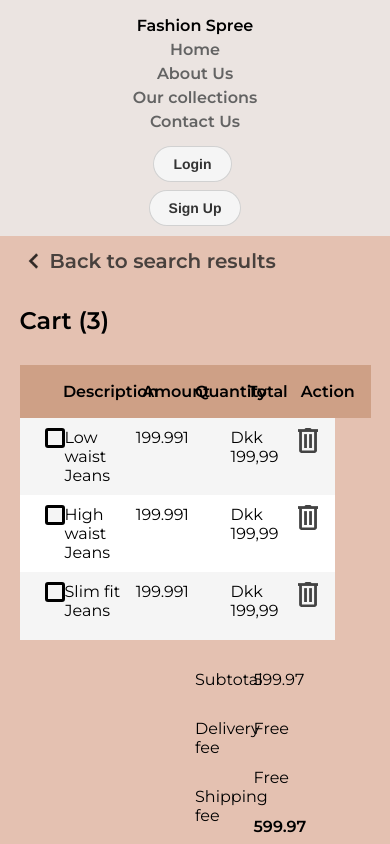
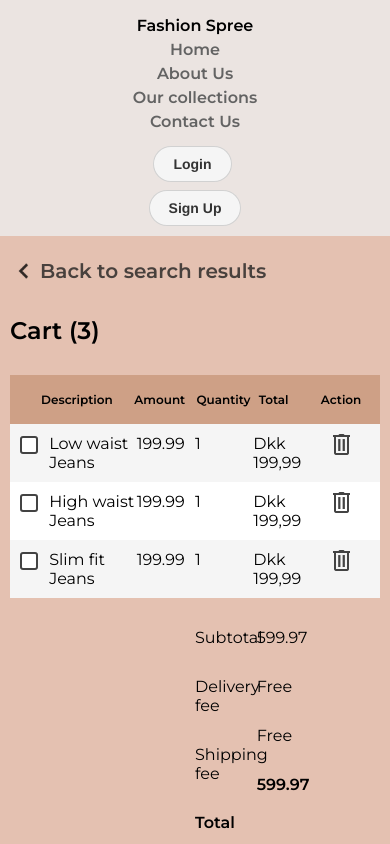
Before and after one commit to HackYourFuture-CPH/Fashion-Spree, a React (Create React App) app in the folder packages/client/: page /shopping-cart in a window 390 px wide. Shown: the top 844 px of the page. Built offline with nearby package versions, Linux system fonts and the light colour scheme; no server answers.

Commit message:
styling checkbox done and adding a few responsiveness for shopping cart

```diff
--- a/packages/client/src/components/Cart/CartSelectedProduct/CartSelectedProduct.styles.css
+++ b/packages/client/src/components/Cart/CartSelectedProduct/CartSelectedProduct.styles.css
@@ -60,55 +60,62 @@
 
 .check-mark img {
   width: 20px;
-  /* visibility: hidden; */
 }
 
-[type='checkbox'] + label {
-  content: '';
+[type='checkbox'] {
+  width: 20px;
+  height: 20px;
+  vertical-align: middle;
+  -webkit-appearance: none;
+  background: none;
+  border: 0;
+  outline: 0;
+  flex-grow: 0;
+  background-color: white;
+  transition: background 300ms;
+  cursor: pointer;
+  margin-left: 15px;
 }
 
-input[type='checkbox'] + label::before {
+[type='checkbox']::before {
   content: '';
-  width: 20px;
-  height: 20px;
-  position: relative;
-  -webkit-appearance: none;
-  display: inline-block;
-  transform: scale(1);
-  opacity: 0;
-}
-
-input[type='checkbox']:checked + label::before {
-  content: '';
-  top: 0;
-  left: -10px;
-  cursor: pointer;
-  background-image: url(../../../assets/check-mark.png);
-  background-repeat: no-repeat;
-  background-position: 0 0;
-  background-size: 20px;
-  height: 20px;
-  width: 20px;
-  padding: 0px;
-  opacity: 1;
-}
-
-input[type='checkbox'] {
-  -webkit-appearance: none;
-  appearance: none;
-  background-color: rgba(245, 245, 245, 1);
-  margin: 0;
-  font: inherit;
-  width: 20px;
-  height: 20px;
-  border: none;
-  margin-left: 15px;
-  border: 3px solid black;
+  color: transparent;
+  display: block;
+  width: inherit;
+  height: inherit;
+  border-radius: inherit;
+  border: 0;
+  background-color: transparent;
+  background-size: contain;
+  box-shadow: inset 0 0 0 2px rgba(67, 67, 67, 1);
   border-radius: 3px;
 }
 
-@media only screen and (max-width: 578px) {
-  .cart-selected-wrapper {
-    width: 90%;
+/* Checked */
+[type='checkbox']:checked {
+  background-color: white;
+}
+
+[type='checkbox']:checked::before {
+  box-shadow: none;
+  background-image: url(../../../assets/check-mark.png);
+}
+
+@media screen and (max-width: 768px) {
+  .removeBtn img {
+    width: 17px;
+  }
+  [type='checkbox'] {
+    width: 18px;
+    height: 18px;
+    margin-left: 0;
   }
 }
+
+@media screen and (max-width: 576px) {
+  .cart-table-headers {
+    font-size: 12px;
+    padding-left: 0;
+    gap: 20px;
+  }
+}
--- a/packages/client/src/components/Cart/CartTable/CartTable.styles.css
+++ b/packages/client/src/components/Cart/CartTable/CartTable.styles.css
@@ -38,3 +38,11 @@
   font-size: 16px;
   font-weight: 400;
 }
+
+@media screen and (max-width: 576px) {
+  .cart-table-headers {
+    font-size: 12px;
+    padding-left: 0;
+    gap: 20px;
+  }
+}
--- a/packages/client/src/components/Cart/CartTotal/CartTotal.styles.css
+++ b/packages/client/src/components/Cart/CartTotal/CartTotal.styles.css
@@ -30,3 +30,22 @@
 .cart-total-amount div:last-child {
   font-weight: 600;
 }
+
+@media screen and (max-width: 768px) {
+  .cart-table-headers {
+    font-size: 3px;
+  }
+  [type='checkbox'] {
+    width: 18px;
+    height: 18px;
+    margin-left: 0;
+  }
+}
+
+@media screen and (max-width: 576px) {
+  .cart-table-headers {
+    font-size: 12px;
+    padding-left: 0;
+    gap: 20px;
+  }
+}
--- a/packages/client/src/containers/ShoppingCartPage/ShoppingCartPage.styles.css
+++ b/packages/client/src/containers/ShoppingCartPage/ShoppingCartPage.styles.css
@@ -18,12 +18,20 @@
 
 @media screen and (max-width: 768px) {
   .shopping-cart-container {
-    max-width: 90%;
+    max-width: 100%;
+    margin: 0 auto;
+    padding: 10px;
+    font-size: 10px;
   }
 }
 
-@media only screen and (max-width: 576px) {
-  .shopping-cart-container {
-    max-width: 90%;
+@media screen and (max-width: 576px) {
+  .shopping-cart-page {
+    max-width: 100%;
+  }
+
+  .shopping-cart-blank {
+    height: 50px;
+    background-color: #ececec;
   }
 }
```
